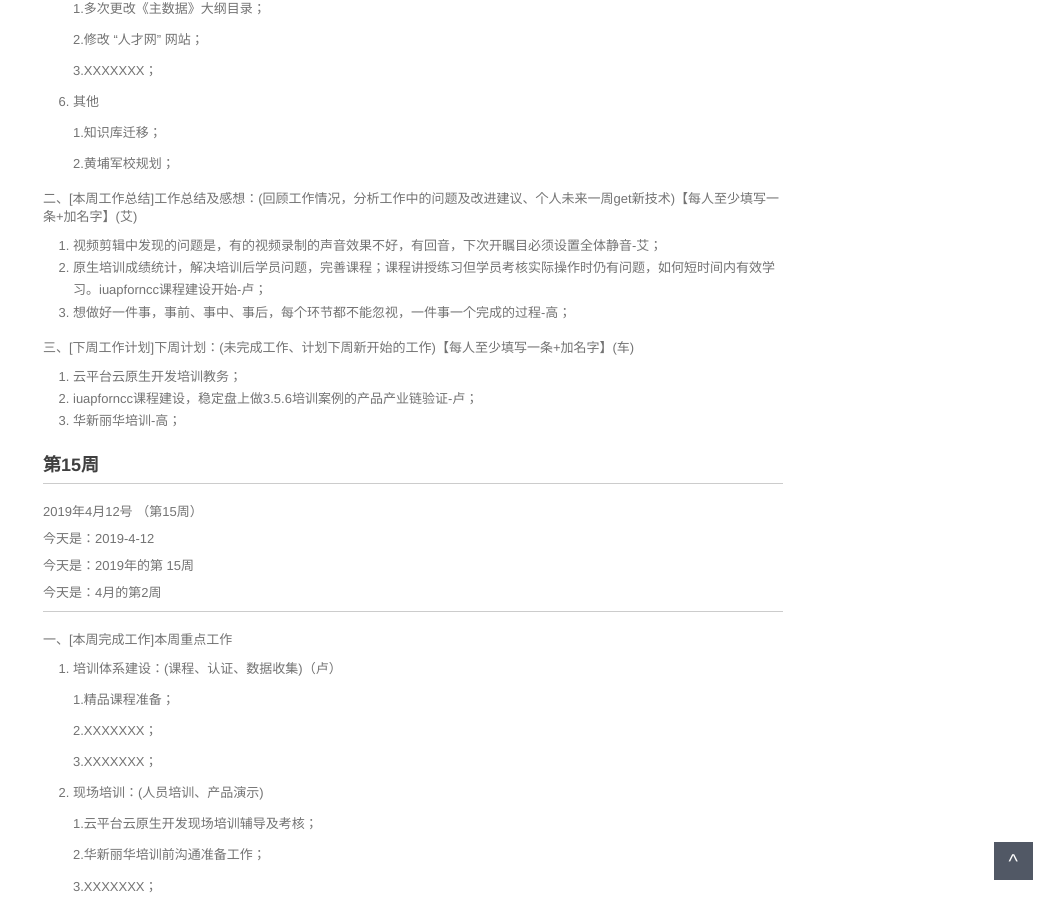
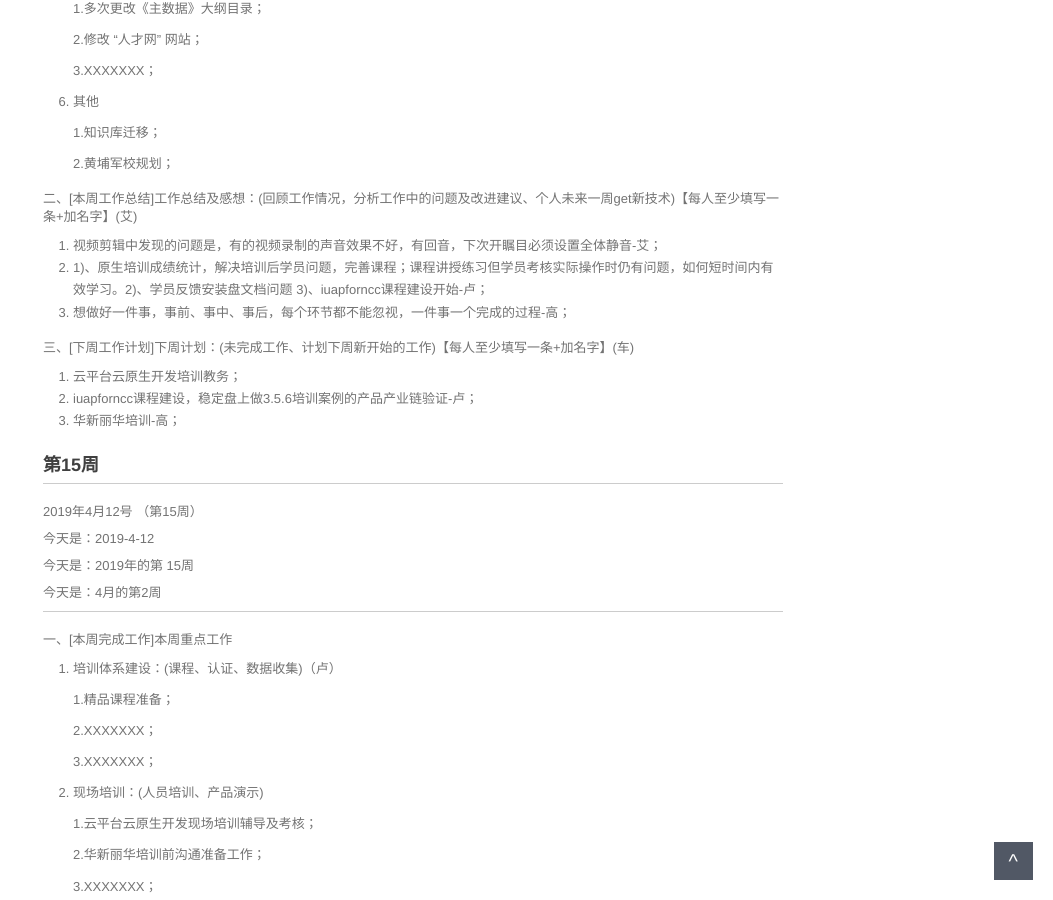
Before and after one commit to walllFlower/blog, a Jekyll site: the page built from _posts/2018-07-17-day_report_cxz.md, in a window 1280 px wide and 900 px high, scrolled down 1067 px. Shown: the whole window, without its empty margins (227-1280 px from the left). Built offline with Jekyll 4.4.1, drawn with Linux system fonts in a browser that asks for light colours; comment, search, counter and statistics services are not loaded.

Commit message:
Update 2018-07-17-day_report_cxz.md

```diff
--- a/_posts/2018-07-17-day_report_cxz.md
+++ b/_posts/2018-07-17-day_report_cxz.md
@@ -71,7 +71,7 @@ categories: 技术运营工作周报
 二、[本周工作总结]工作总结及感想：(回顾工作情况，分析工作中的问题及改进建议、个人未来一周get新技术)【每人至少填写一条+加名字】(艾)
 
 1. 视频剪辑中发现的问题是，有的视频录制的声音效果不好，有回音，下次开瞩目必须设置全体静音-艾；
-2. 原生培训成绩统计，解决培训后学员问题，完善课程；课程讲授练习但学员考核实际操作时仍有问题，如何短时间内有效学习。iuapforncc课程建设开始-卢；
+2. 1)、原生培训成绩统计，解决培训后学员问题，完善课程；课程讲授练习但学员考核实际操作时仍有问题，如何短时间内有效学习。2)、学员反馈安装盘文档问题 3)、iuapforncc课程建设开始-卢；
 3. 想做好一件事，事前、事中、事后，每个环节都不能忽视，一件事一个完成的过程-高；
 
 三、[下周工作计划]下周计划：(未完成工作、计划下周新开始的工作)【每人至少填写一条+加名字】(车)
```
